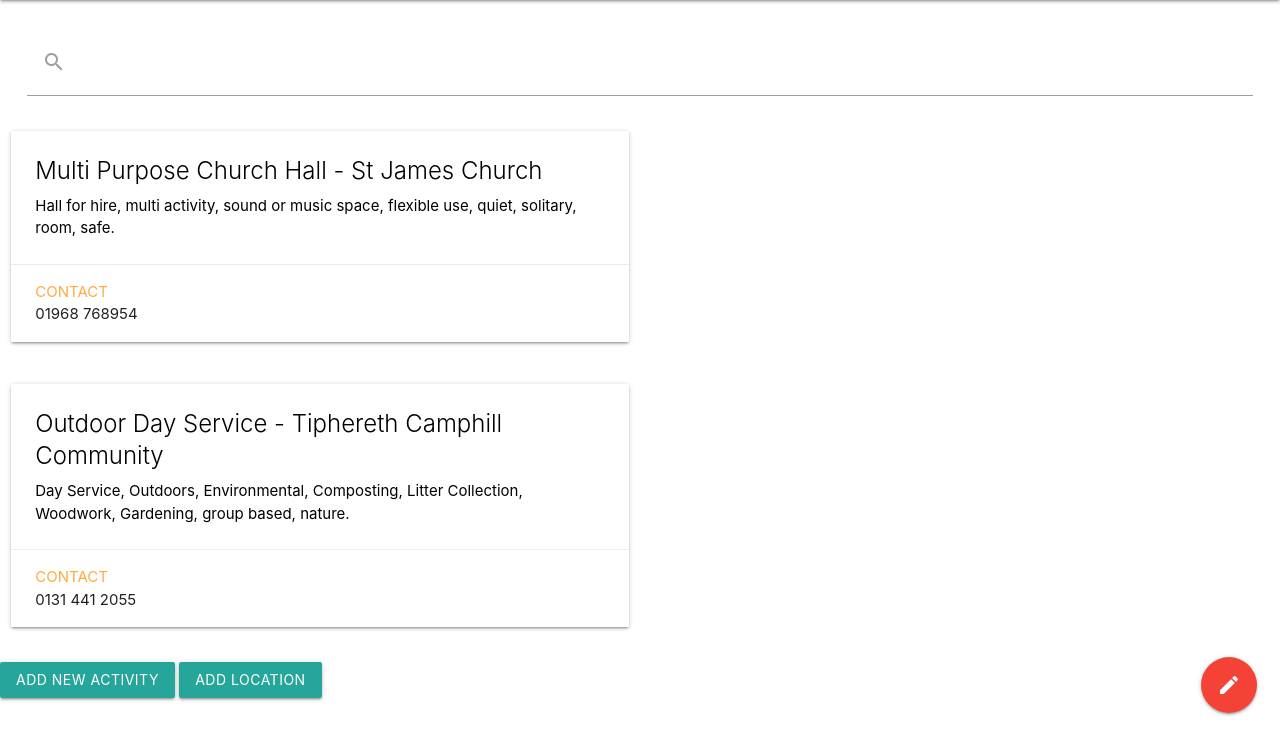
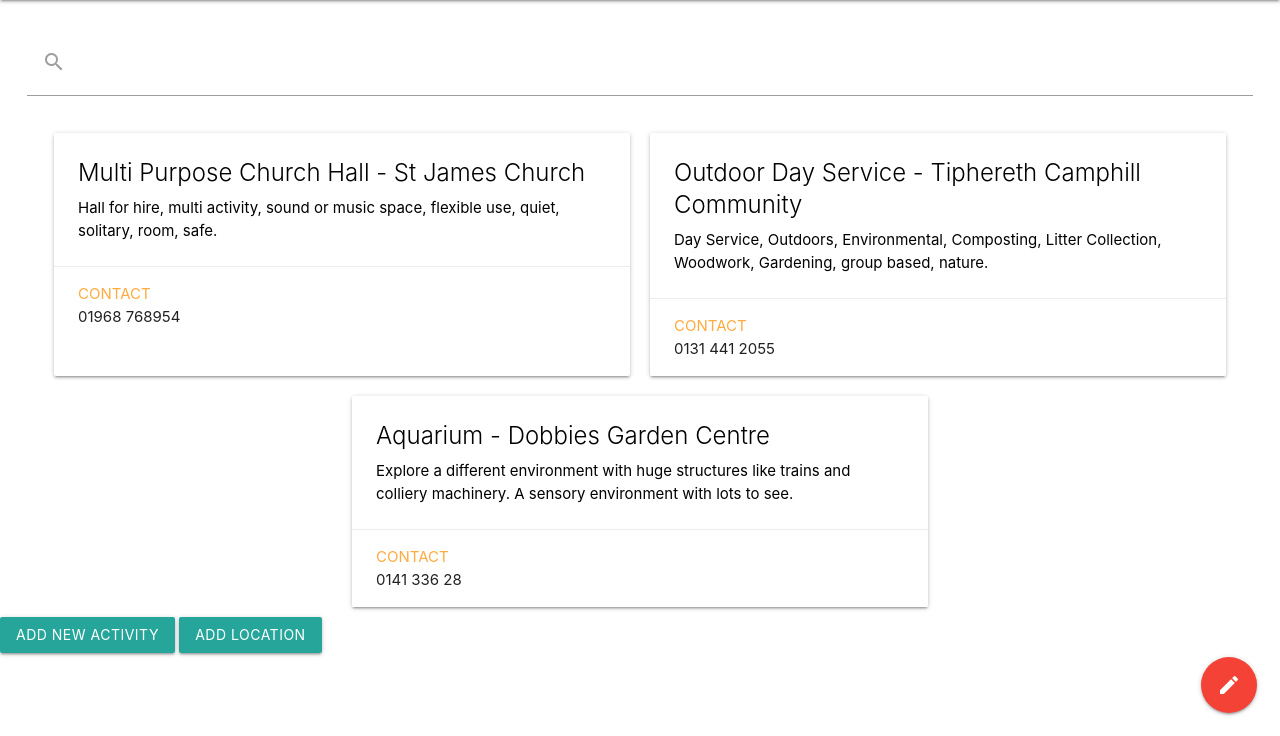
Before and after one commit to glasgow18/team-15, a Django app: page /app/hello in a window 1280 px wide. Shown: the part 64-800 px from the top of the page. Run offline with Django 3.2, Linux system fonts and the light colour scheme.

Commit message:
- activity cards positioning - footer - other stuff

```diff
--- a/discovery/static/css/style.css
+++ b/discovery/static/css/style.css
@@ -2,12 +2,33 @@
 /**
  * Use this file to override Materialize files
  */
-.search{
+.search {
     margin: 50px 7px 27px;
     padding-right: 20px;
     padding-left: 20px;
 }
 
-.price{
+.price {
     padding-right: 20px;
 }
+
+.modal h1 {
+    font-size: 2.1rem;
+}
+
+.modal h4 {
+    font-size: 2.1rem;
+}
+
+.flex-container {
+    flex-wrap: wrap;
+    display: flex;
+    justify-content: center;
+    flex-direction: row;
+}
+
+.place-card {
+    width: 45%;
+    min-width: 45%;
+    margin: 10px !important;
+}
--- a/discovery/templates/activityForm.html
+++ b/discovery/templates/activityForm.html
@@ -1,10 +1,16 @@
 
-<h1>Entering a new activity: </h1>
+
+
 <p1>
+
     <form id="activityForm" action="" method="">
-        Name of the activity:<br>
+        <div class="h1"><h1>Enter an Activity: </h1></div>
+        Activity Name:<br>
         <input name="activityName" type="text" size="30"/>
-        What are the categories of the activity?<br>
+        Activity Description<br>
+        <input name="Description" type="text"/>
+        Activity Categories<br>
         <input name="categories" type="text"/>
+
     </form>
 </p1>
--- a/discovery/templates/inherits.html
+++ b/discovery/templates/inherits.html
@@ -25,9 +25,9 @@
 
 
     <!-- Cards -->
-    <div class="row">
-        <div class="col s12 m6">
-          <div class="card white">
+    <div class="flex-container">
+
+          <div class="card white place-card">
             <div class="card-content black-text">
               <span class="card-title">Multi Purpose Church Hall - St James Church </span>
               <p> Hall for hire, multi activity, sound or music space, flexible use, quiet, solitary, room, safe. </p>
@@ -39,12 +39,9 @@
                     </div>
             </div>
           </div>
-        </div>
-      </div>
 
-    <div class="row">
-        <div class="col s12 m6">
-          <div class="card white">
+
+          <div class="card white place-card">
             <div class="card-content black-text">
               <span class="card-title">Outdoor Day Service - Tiphereth Camphill Community</span>
               <p> Day Service, Outdoors, Environmental, Composting, Litter Collection, Woodwork, Gardening, group based, nature. </p>
@@ -56,8 +53,22 @@
                     </div>
             </div>
           </div>
-        </div>
-      </div>
+
+
+          <div class="card white place-card">
+            <div class="card-content black-text">
+              <span class="card-title">Aquarium - Dobbies Garden Centre</span>
+              <p> Explore a different environment with huge structures like trains and colliery machinery. A sensory environment with lots to see. </p>
+            </div>
+            <div class="card-action">
+                <div>
+                    <a>Contact </a>
+                     <div>0141 336 28 </div>
+                    </div>
+            </div>
+          </div>
+
+    </div>
 
     <!-- Floating Action Button -->
     <div class="fixed-action-btn">
@@ -78,10 +89,9 @@
   <!-- Modal Trigger -->
   <a class="waves-effect waves-light btn modal-trigger" href="#modal1">Add new activity</a>
 
-  <!-- Modal Structure -->
+  <!-- Modal Structure - new event -->
   <div id="modal1" class="modal">
     <div class="modal-content">
-      <h4>Modal Header</h4>
       {% include "activityForm.html" %}
     </div>
     <div class="modal-footer">
@@ -93,7 +103,7 @@
   <!-- Modal Trigger -->
   <a class="waves-effect waves-light btn modal-trigger" href="#modal2">Add Location</a>
 
-  <!-- Modal Structure -->
+  <!-- Modal Structure - location -->
   <div id="modal2" class="modal" >
     <div class="modal-content">
       <h4>Add location</h4>
@@ -105,4 +115,7 @@
     </div>
   </div>
 
+    <!-- Footer -->
+
+
 {% endblock %}
--- a/discovery/templates/locationForm.html
+++ b/discovery/templates/locationForm.html
@@ -1,21 +1,15 @@
-<h1>Entering a new location: </h1>
+
 <p1>
     <form id="locationForm" action="" method="">
-        Name of the location:<br>
+        Location Name:<br>
         <input name="locname" type="text" size="30"/>
         Price:<br>
         <input name="price" type="number"/>
-        Describe the venue:<br>
+        Location Description:<br>
         <input name="description" type="text"/>
-        Enter the address of the venue:<br>
+        Address<br>
         <input name="address" type="text"/>
-        Give some examples of ongoing activities:<br>
-        <input name="activities" type="text"/>
-        Are there any additional activities that could be held: (optional)<br>
-        <input name="sampleActivities" type="text"/>
-        How would you tag this location as single words comma separated: (optional)<br>
+        Location Tags: (optional)<br>
         <input name="keyWords" type="text">
-        Are there any possibly undesirable features of this venue: (optional)<br>
-        <input name="warnings" type="text"/>
     </form>
 </p1>
```
